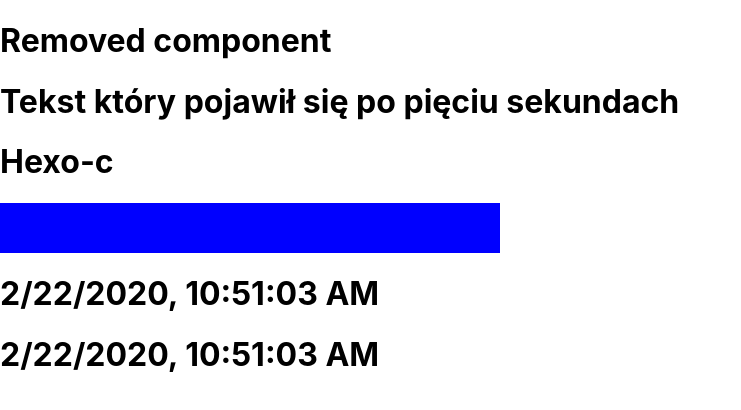
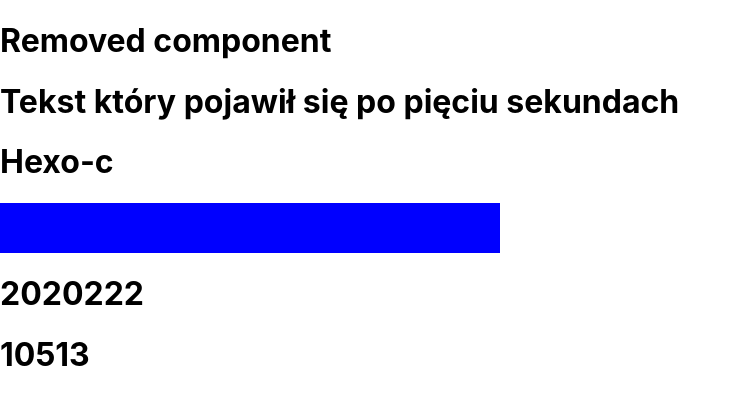
Before and after one commit to MMarek/zadania_11, a React (Create React App) app: page /#/ in a window 1280 px wide. Shown: the top 410 px of the page, without its empty margins (0-741 px from the left). Built offline with nearby package versions, Linux system fonts and the light colour scheme.

Commit message:
clock modify

```diff
--- a/src/components/task06.js
+++ b/src/components/task06.js
@@ -4,7 +4,7 @@ class Clock extends Component{
 
     state = {
         date: new Date()
-    }
+    };
 
     componentDidMount() {
         this.intervalId = setInterval(() => {
@@ -30,12 +30,52 @@ class Clock extends Component{
 
 function ClockTime(props) {
     const {date} = props;
-    return <h1>{date.toLocaleString()}</h1>
+    // return <h1>{date.toLocaleString()}</h1>
+    return <h1>
+        <ClockTimeHour date={date}/>
+        <ClockTimeMinute date={date}/>
+        <ClockTimeSecond date={date}/>
+    </h1>
+}
+
+function ClockTimeHour(props) {
+    const {date} = props;
+// return <h1>{date.toLocaleString()}</h1>
+return <span>{date.getHours()}</span>
+}
+
+function ClockTimeMinute(props) {
+    const {date} = props;
+    return <span>{date.getMinutes()}</span>
+}
+
+function ClockTimeSecond(props) {
+    const {date} = props;
+    return <span>{date.getSeconds()}</span>
 }
 
 function ClockDate(props) {
     const {date} = props;
-return <h1>{date.toLocaleString()}</h1>
+    return <h1>
+        <ClockDateYear date={date}/>
+        <ClockDateMonth date={date}/>
+        <ClockDateDay date={date}/>
+    </h1>
+}
+
+function ClockDateYear(props) {
+    const {date} = props;
+    return <span>{date.getFullYear()}</span>
+}
+
+function ClockDateMonth(props) {
+    const {date} = props;
+    return <span>{date.getMonth() + 1}</span>
+}
+
+function ClockDateDay(props) {
+    const {date} = props;
+    return <span>{date.getDate()}</span>
 }
 
 function Task06() {
```
